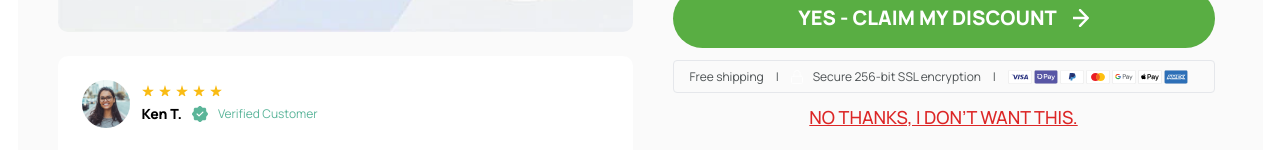
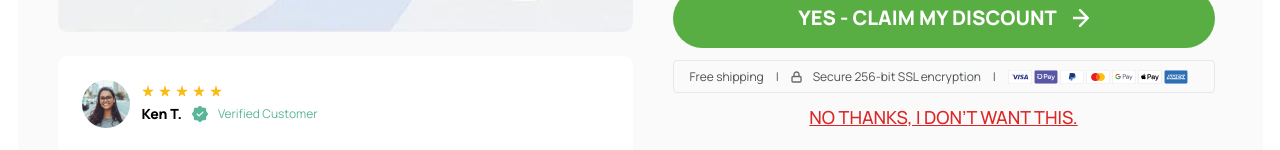
Before and after one commit to YagoOliveira59/ejam, a Next.js app: page / in a window 1280 px wide. Shown: the part 927-1077 px from the top of the page. Built offline with nearby package versions, Linux system fonts and the light colour scheme.

Commit message:
fix icon

```diff
--- a/app/page.js
+++ b/app/page.js
@@ -106,6 +106,7 @@
   const handleScroll = () => {
     const position = window.pageYOffset;
     setScrollPosition(position);
+    console.log(position)
   };
 
   useEffect(() => {
@@ -534,7 +535,7 @@
                       <p>Free shipping</p>|
                       <div className="flex items-center gap-10">
                         <Image
-                          src={`/lock.svg`}
+                          src={`/lock_b.svg`}
                           alt="lock icon"
                           width={12}
                           height={12}
@@ -620,7 +621,7 @@
                 ))}
               </div>
               <div className="overflow-hidden flex justify-center items-center">
-                {scrollPosition >= 250 ? (
+                {scrollPosition >= 200 ? (
                   <div></div>
                 ) : (
                   <Image
@@ -782,9 +783,9 @@
                 <div className="rounded border-1 h-70 flex flex-col text-gray-ej text-xs py-2 px-4 gap-3">
                   <div className="flex items-center gap-3">
                     <p>Free shipping</p>|
-                    <div className="flex items-center">
+                    <div className="flex items-center gap-1">
                       <Image
-                        src={`/lock.svg`}
+                        src={`/lock_b.svg`}
                         alt="lock icon"
                         width={12}
                         height={12}
```
Also changed, not shown: public/lock_b.svg (added).
